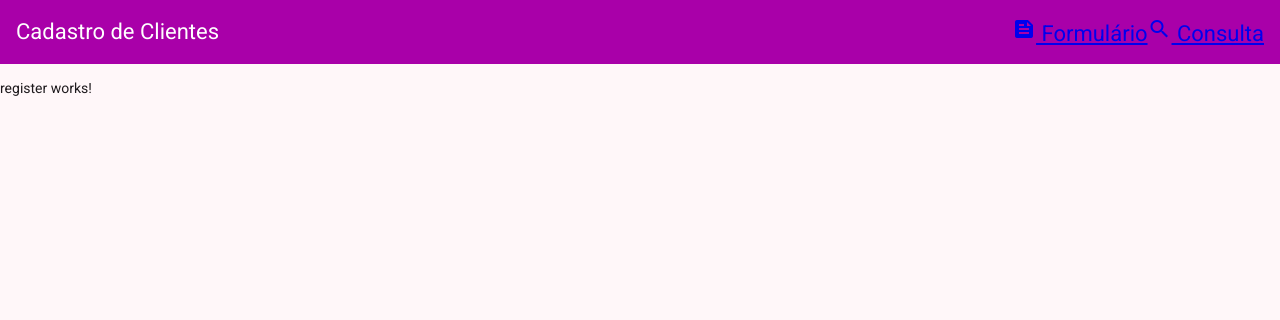
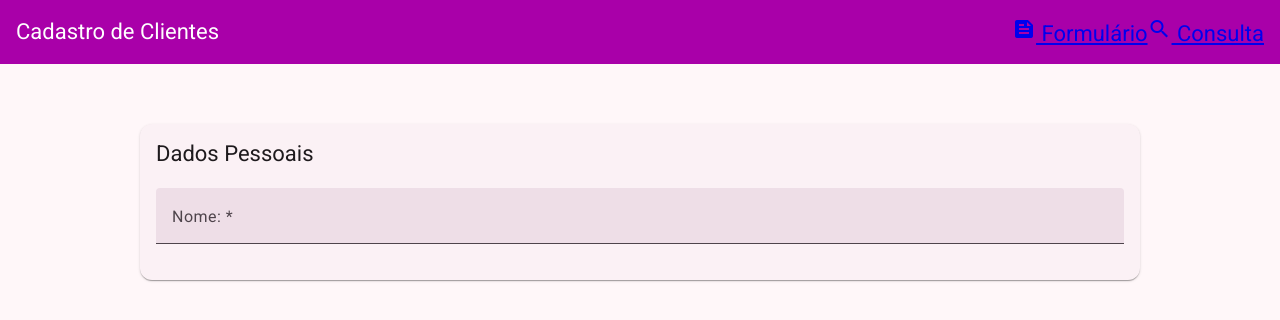
Before and after one commit to denisespanhol/angular-register-system, an Angular app: page /register in a window 1280 px wide. Shown: the top 320 px of the page. Built offline with nearby package versions, Linux system fonts and the light colour scheme.

Commit message:
Starting build register form

```diff
--- a/package.json
+++ b/package.json
@@ -15,12 +15,14 @@
     "@angular/common": "^21.2.0",
     "@angular/compiler": "^21.2.0",
     "@angular/core": "^21.2.0",
+    "@angular/flex-layout": "^15.0.0-beta.42",
     "@angular/forms": "^21.2.0",
     "@angular/material": "^21.2.2",
     "@angular/platform-browser": "^21.2.0",
     "@angular/router": "^21.2.0",
     "rxjs": "~7.8.0",
-    "tslib": "^2.3.0"
+    "tslib": "^2.3.0",
+    "uuid": "^11.0.2"
   },
   "devDependencies": {
     "@angular/build": "^21.2.0",
--- a/src/app/register/register.html
+++ b/src/app/register/register.html
@@ -1 +1,19 @@
-<p>register works!</p>
+<div fxLayout="row" fxLayoutAlign="center">
+    <div fxLayout="column" fxFlex="1000px">
+        <form class="mt-60" #clientesFrm="ngForm">
+            <mat-card>
+                <mat-card-header>
+                    <mat-card-title>Dados Pessoais</mat-card-title>
+                </mat-card-header>
+                <mat-card-content class="mt-20">
+                    <div fxLayout="row" fxLayoutAlign="start" fxLayoutGap="16px">
+                        <mat-form-field class="full-width">
+                            <mat-label>Nome: *</mat-label>
+                            <input type="text" placeholder="Ex: José da Silva" matInput />
+                        </mat-form-field>
+                    </div>
+                </mat-card-content>
+            </mat-card>
+        </form>
+    </div>
+</div>
--- a/src/styles.scss
+++ b/src/styles.scss
@@ -37,3 +37,23 @@
   height: 100%;
 }
 /* You can add global styles to this file, and also import other style files */
+
+.mt-20 {
+  margin-top: 20px;
+}
+
+.mt-40 {
+  margin-top: 40px;
+}
+
+.mt-60 {
+  margin-top: 60px;
+}
+
+.ml-5 {
+  margin-left: 5px;
+}
+
+.full-width {
+  width: 100%;
+}
```
Also changed, not shown: src/app/register/register.ts (+12 -1 lines), 1 other file (tests, documents, lock files or other folders).
